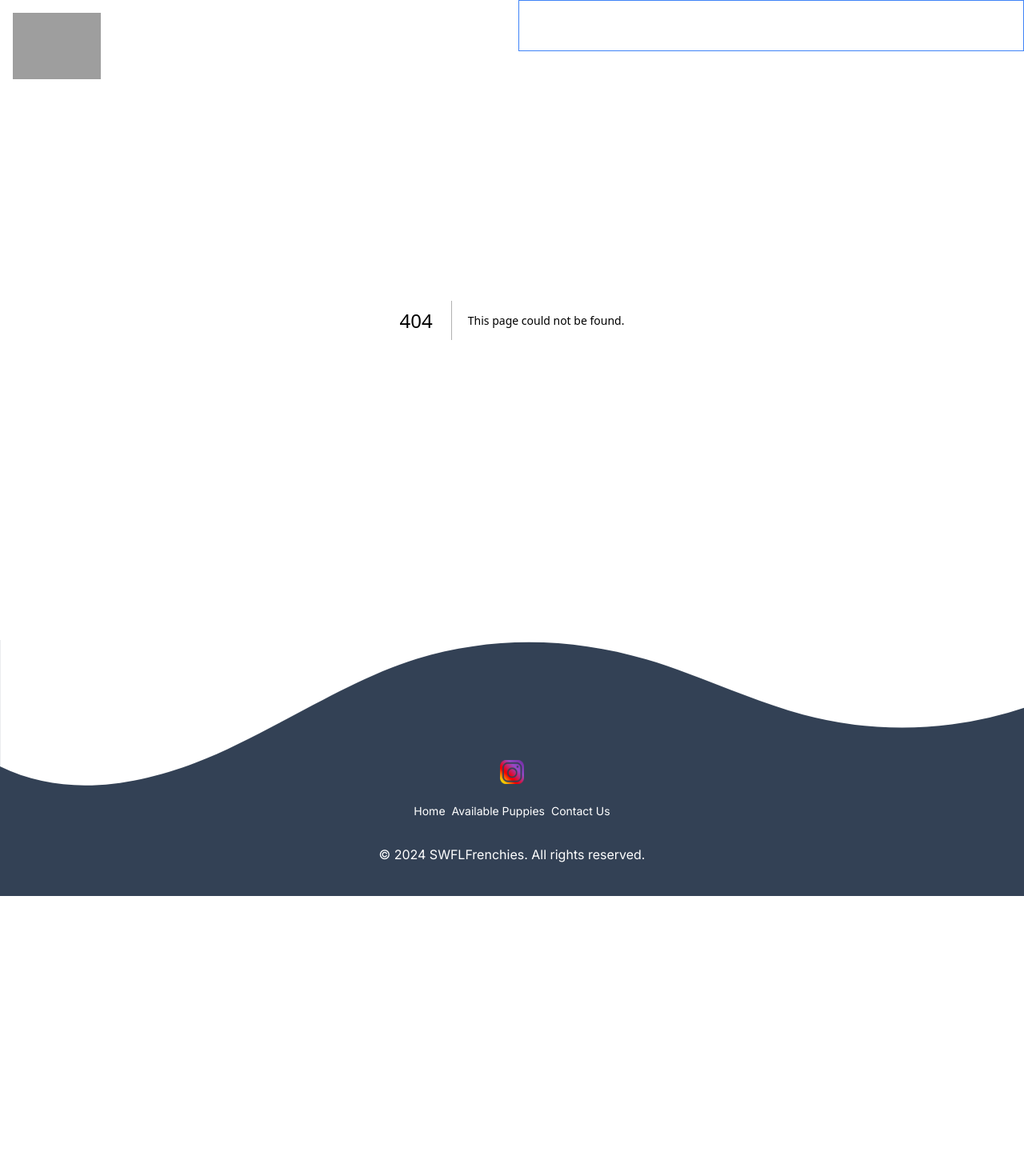
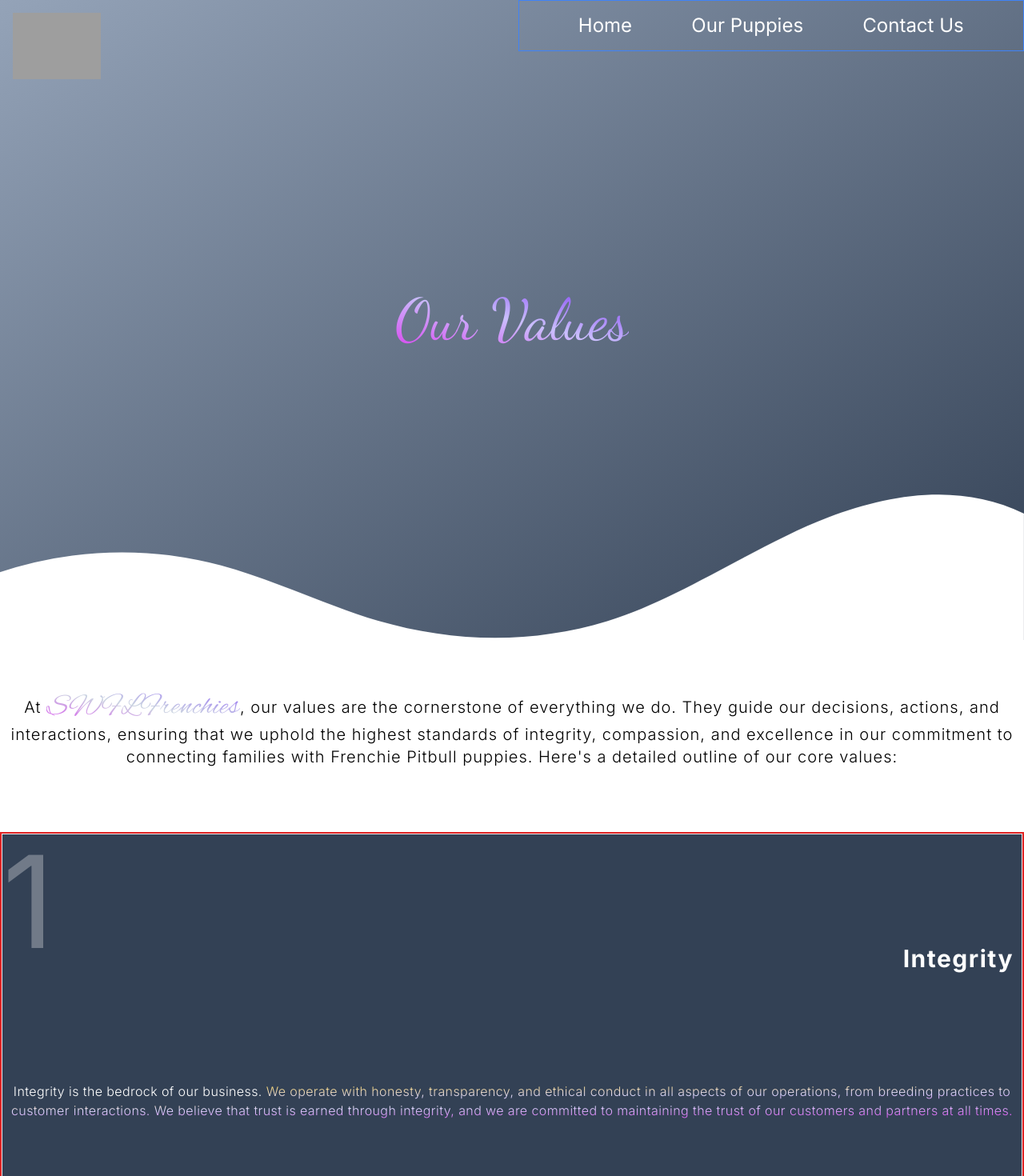
Before and after one commit to ajv55/swFLfrenchies, a Next.js app: page /Value in a window 1280 px wide. Before the commit this address had no page. Shown: the top 1470 px of the page at 80% size. Before the commit the page ends 1120 px from the top, so only its background shows below. Built offline with nearby package versions, Linux system fonts and the light colour scheme; grey boxes are pictures that could not be loaded; a web font is replaced by a local one.

Commit message:
created the our values page

```diff
--- /dev/null
+++ b/app/Value/page.tsx
@@ -0,0 +1,14 @@
+import React from 'react'
+import ValueHeader from '../components/valueComponents/valueHeader'
+import { alex_brush } from '../font/font'
+import ValueInfo from '../components/valueComponents/valueInfo'
+
+export default function Page() {
+  return (
+    <div className=' w-full h-content flex flex-col justify-center items-center'>
+        <ValueHeader />
+        <p className='text-xl text-center font-light tracking-wider mt-16 px-2'>At <span className={`${alex_brush.className} text-4xl bg-gradient-to-bl from-purple-500 via-slate-300 to-fuchsia-500 bg-clip-text text-transparent`}>SWFLFrenchies</span>, our values are the cornerstone of everything we do. They guide our decisions, actions, and interactions, ensuring that we uphold the highest standards of integrity, compassion, and excellence in our commitment to connecting families with Frenchie Pitbull puppies. Here&#39;s a detailed outline of our core values:</p>
+        <ValueInfo />
+    </div>
+  )
+}
--- a/app/components/nav.tsx
+++ b/app/components/nav.tsx
@@ -57,10 +57,13 @@ export default function Nav(prop: HamburgerProps) {
                  <h1 className="text-white text-2xl  ">About Us</h1>
                  <CiCircleChevDown onClick={() => setAccordian(!accordian)} size={30} color="white"/>
               </div>
-              <AnimatePresence>{accordian && <motion.div initial={{scale: 0, opacity: 0, y:'-100%', rotate: 90}} animate={{scale: 0.5, y: '40%', rotate: 120}} exit={{scale: 0.1, opacity: 0.1, y: '-100%', rotate: 180}} transition={{ease: 'easeInOut', duration: 0.4}} whileInView={{scale: 1, opacity: 1, y: '0%', rotate: 0}} className=" shadow-md shadow-white w-[12rem] h-[12rem] flex justify-center items-center overflow-scroll rounded-xl"><Link onClick={() => {
+              <AnimatePresence>{accordian && <motion.div initial={{scale: 0, opacity: 0, y:'-100%', rotate: 90}} animate={{scale: 0.5, y: '40%', rotate: 120}} exit={{scale: 0.1, opacity: 0.1, y: '-100%', rotate: 180}} transition={{ease: 'easeInOut', duration: 0.4}} whileInView={{scale: 1, opacity: 1, y: '0%', rotate: 0}} className=" shadow-md shadow-white w-[10rem] h-[10rem] flex flex-col justify-center items-center overflow-scroll gap-5 rounded-xl"><Link onClick={() => {
                 setIsOpen(!isOpen);
                 setAccordian(!accordian)
-              }}  className="text-lg text-white" href='/About'>Our Mission</Link></motion.div>}</AnimatePresence>
+              }}  className="text-lg text-white" href='/About'>Our Mission</Link><Link onClick={() => {
+                setIsOpen(!isOpen);
+                setAccordian(!accordian)
+              }}  className="text-lg text-white" href='/Value'>Our Values</Link></motion.div>}</AnimatePresence>
               <Link onClick={() => {setIsOpen(!isOpen); setAccordian(!accordian)}}  href='/Contact' className="text-white text-2xl " >Contact Us</Link>
 
 
--- /dev/null
+++ b/app/components/valueComponents/valueHeader.tsx
@@ -0,0 +1,17 @@
+'use client';
+import { dancing_script } from '@/app/font/font';
+import style from '@/app/style.module.css'
+import {motion} from 'framer-motion'
+
+export default function ValueHeader() {
+  return (
+    <div className=' bg-gradient-to-tl from-slate-700 to-slate-400 relative w-full h-screen flex justify-center items-center'>
+        <div className={style.custom}>
+            <svg data-name="Layer 1" xmlns="http://www.w3.org/2000/svg" viewBox="0 0 1200 120" preserveAspectRatio="none">
+                <path d="M321.39,56.44c58-10.79,114.16-30.13,172-41.86,82.39-16.72,168.19-17.73,250.45-.39C823.78,31,906.67,72,985.66,92.83c70.05,18.48,146.53,26.09,214.34,3V0H0V27.35A600.21,600.21,0,0,0,321.39,56.44Z" className={style.f}></path>
+            </svg>
+        </div>
+        <motion.h1 initial={{scale: 3, opacity: 0, y: '-400%', x: '50%' , scaleY: 0.3, rotateZ: 360}} animate={{scaleY: 0.3, rotate: 210, scale: 0.5, y: '50%', rotateZ: 200  }} viewport={{once: true}} transition={{duration: 1.45, ease: 'circInOut'}} whileInView={{scale: 1, opacity: 1, y: '0%', scaleY: 1, rotate: 0, rotateZ: 0, x: '0%'}} className={`${dancing_script.className} text-7xl text-center bg-gradient-to-bl from-purple-600 via-purple-300 to-fuchsia-500 bg-clip-text text-transparent`}>Our Values</motion.h1>
+    </div>
+  )
+}
--- /dev/null
+++ b/app/components/valueComponents/valueInfo.tsx
@@ -0,0 +1,33 @@
+import { alex_brush } from '@/app/font/font'
+import React from 'react'
+
+export default function ValueInfo() {
+  return (
+    <div className=' mt-20 mb-48 border-2 border-red-600 w-full h-content flex flex-col gap-9 justify-center items-start'>
+        <div className='border w-full  flex flex-col justify-evenly items-center gap-3 h-[31rem] px-2.5 py-3 bg-slate-700 relative '>
+         <span className='text-[10rem] opacity-30 absolute -top-9 left-0 text-white'>1</span>
+          <h1 className='text-3xl font-bold tracking-wider self-end text-white'> Integrity </h1>
+          <p className='text-center text-white tracking-wide font-light'>Integrity is the bedrock of our business. <span className=' bg-gradient-to-br from-amber-300 via-purple-200 to-fuchsia-500 bg-clip-text text-transparent'>We operate with honesty, transparency, and ethical conduct in all aspects of our operations, from breeding practices to customer interactions. We believe that trust is earned through integrity, and we are committed to maintaining the trust of our customers and partners at all times.</span> </p>
+        </div>
+
+        <div className='border w-full  flex flex-col justify-evenly items-center h-[31rem] px-2.5 py-3 bg-slate-700 relative '>
+         <span className='text-[10rem] opacity-30 absolute -top-9 right-0 text-white'>2</span>
+          <h1 className='text-3xl font-bold tracking-wider self-start text-white'> Compassion </h1>
+          <p className='text-center text-white tracking-wide font-light'>Compassion is at the heart of everything we do.  We believe in treating all animals with kindness, empathy, and respect. <span className='bg-gradient-to-br from-amber-300 via-purple-200 to-fuchsia-500 bg-clip-text text-transparent'>Our commitment to compassion extends to our breeding practices, customer care, and support for animal welfare initiatives. We strive to create a world where every Frenchie Pitbull is valued, loved, and cared for.</span> </p>
+        </div>
+
+        <div className='border w-full  flex flex-col justify-evenly items-center gap-3 h-[31rem] px-2.5 py-3 bg-slate-700 relative '>
+         <span className='text-[10rem] opacity-30 absolute -top-9 left-0 text-white'>3</span>
+          <h1 className='text-3xl font-bold tracking-wider self-end text-white'>Quality</h1>
+          <p className='text-center text-white tracking-wide font-light'>Quality is non-negotiable at <span className={`${alex_brush.className} text-4xl bg-gradient-to-bl from-purple-500 via-slate-300 to-fuchsia-500 bg-clip-text text-transparent`}>SWFLFrenchies</span>. <span className='bg-gradient-to-br from-amber-300 via-purple-200 to-fuchsia-500 bg-clip-text text-transparent'>We are dedicated to upholding the highest standards of excellence in the care, breeding, and upbringing of our Frenchie Pitbull puppies. </span> From health screenings to socialization to ongoing support, we prioritize quality in every aspect of our business to ensure that our puppies are healthy, happy, and well-adjusted.  </p>
+        </div>
+
+        <div className='border w-full  flex flex-col justify-evenly items-center h-[31rem] px-2.5 py-3 bg-slate-700 relative '>
+         <span className='text-[10rem] opacity-30 absolute -top-9 right-0 text-white'>4</span>
+          <h1 className='text-3xl font-bold tracking-wider self-start text-white'> Responsibility </h1>
+          <p className='text-center text-white tracking-wide font-light'>Compassion is at the heart of everything we do.  We believe in treating all animals with kindness, empathy, and respect. <span className='bg-gradient-to-br from-amber-300 via-purple-200 to-fuchsia-500 bg-clip-text text-transparent'>Our commitment to compassion extends to our breeding practices, customer care, and support for animal welfare initiatives. We strive to create a world where every Frenchie Pitbull is valued, loved, and cared for.</span> </p>
+        </div>
+        <span className='bg-gradient-to-br from-amber-300 via-purple-200 to-fuchsia-500 bg-clip-text text-transparent'></span>
+    </div>
+  )
+}
```
